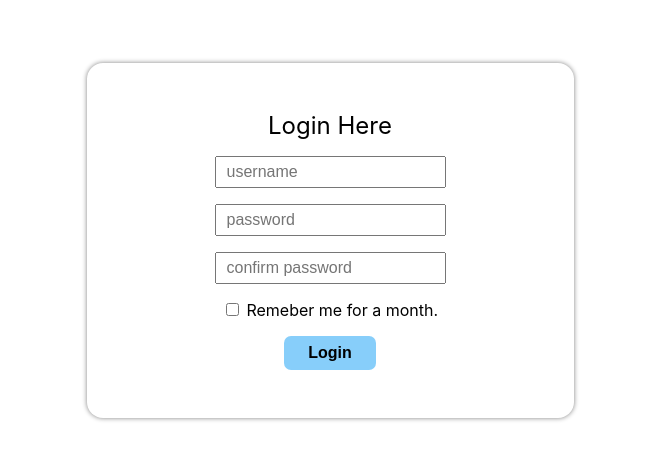
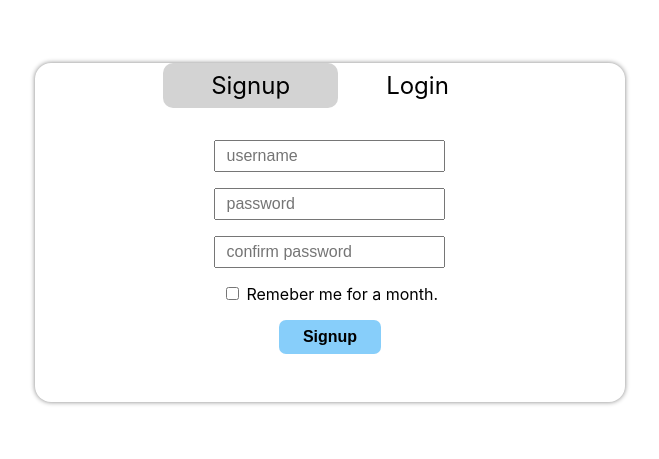
Before and after one commit to mahadi-xlr8/group-chat-with-socket-io, a React (Create React App) app in the folder frontend/: page / in a window 1280 px wide. Shown: the part 177-636 px from the top of the page, without its empty margins (310-969 px from the left). Built offline with nearby package versions, Linux system fonts and the light colour scheme; no server answers.

Commit message:
frontend fixed

```diff
--- a/frontend/src/App.jsx
+++ b/frontend/src/App.jsx
@@ -9,34 +9,21 @@ class App extends React.Component {
   };
   constructor() {
     super();
+    let cookie = document.cookie.split("=");
+    const token = cookie[1];
+    axios
+      .post("/login/auto", { token })
+      .then((res) => {
+        this.setState({ username: res.data.username, login: true });
+      })
+      .catch((err) => console.error(err.message));
   }
-  validateUserLogin = () => {
-    let cookie = document.cookie.split(",");
-    const data = {};
-    cookie.map((e, index) => {
-      let temp = e.split("=");
-      let name = "username";
-      if (index === 1) {
-        name = "password";
-      }
-      data[name] = temp[1];
-    });
-    axios
-      .post("/login/validate", data)
-      .then((res) => {
-        if (res.data === true) {
-          this.setState({ login: true, username: data.username });
-        }
-      })
-      .catch((err) => console.log(err));
-  };
 
   handleLogin = (username) => {
     this.setState({ login: true, username: username });
   };
 
   render() {
-    this.validateUserLogin()
     return this.state.login ? (
       <Chat username={this.state.username} />
     ) : (
--- a/frontend/src/chatPage.jsx
+++ b/frontend/src/chatPage.jsx
@@ -12,7 +12,9 @@ class Chat extends React.Component {
   constructor() {
     axios
       .get("/chat/all")
-      .then((res) => (this.state.chat = res.data))
+      .then((res) => {
+        this.setState({ chat: res.data });
+      })
       .catch((err) => console.log(err));
     super();
   }
--- /dev/null
+++ b/frontend/src/components/login.jsx
@@ -0,0 +1,46 @@
+const LoginComponent = (props) => {
+  return (
+    <>
+      <main>
+        <div className="username">
+          <input
+            type="text"
+            name=""
+            id=""
+            placeholder="username"
+            value={props.username}
+            onChange={(e) => props.setUsername(e.target.value)}
+          />
+        </div>
+        <div className="password">
+          <input
+            type="password"
+            name=""
+            id=""
+            placeholder="password"
+            value={props.password}
+            onChange={(e) => props.setPassword(e.target.value)}
+          />
+        </div>
+
+      </main>
+      <div className="checkbox">
+        <input
+          type="checkbox"
+          name=""
+          id="checkbox"
+          checked={props.checkbox}
+          onClick={() => {
+            props.setCheckbox(!props.checkbox);
+          }}
+        />
+        <label htmlFor="checkbox"> Remeber me for a month.</label>
+      </div>
+      <button className="btn btn-login" onClick={props.onClick}>
+        Login
+      </button>
+    </>
+  );
+};
+
+export default LoginComponent;
--- /dev/null
+++ b/frontend/src/components/signup.jsx
@@ -0,0 +1,55 @@
+const Signup = (props) => {
+  return (
+    <>
+      <main>
+        <div className="username">
+          <input
+            type="text"
+            name=""
+            id=""
+            placeholder="username"
+            value={props.username}
+            onChange={(e) => props.setUsername(e.target.value)}
+          />
+        </div>
+        <div className="password">
+          <input
+            type="password"
+            name=""
+            id=""
+            placeholder="password"
+            value={props.password}
+            onChange={(e) => props.setPassword(e.target.value)}
+          />
+        </div>
+        <div className="password">
+          <input
+            type="password"
+            name=""
+            id=""
+            placeholder="confirm password"
+            value={props.cpassword}
+            onChange={(e) => props.setcPassword(e.target.value)}
+          />
+        </div>
+      </main>
+      <div className="checkbox">
+        <input
+          type="checkbox"
+          name=""
+          id="checkbox"
+          checked={props.checkbox}
+          onClick={() => {
+            props.setCheckbox(!props.checkbox);
+          }}
+        />
+        <label htmlFor="checkbox"> Remeber me for a month.</label>
+      </div>
+      <button className="btn btn-login" onClick={props.handleLogin}>
+        Signup
+      </button>
+    </>
+  );
+};
+
+export default Signup;
--- a/frontend/src/login.jsx
+++ b/frontend/src/login.jsx
@@ -1,92 +1,119 @@
 import React, { Component } from "react";
 import "./style.css";
-import { Link } from "react-router-dom";
 import { useState } from "react";
 import axios from "axios";
+import Signup from "./components/signup";
+import LoginComponent from "./components/login";
 
 const Login = (props) => {
   const [username, setUsername] = useState("");
   const [password, setPassword] = useState("");
   const [cpassword, setcPassword] = useState("");
+  const [signup, setSignup] = useState(true);
   const [checkbox, setCheckbox] = useState(false);
-  const handleLogin = () => {
+
+  const setCockie = function (numberOfDaysToAdd = 0, accessToken) {
+    var someDate = new Date();
+    var result = someDate.setDate(someDate.getDate() + numberOfDaysToAdd);
+
+    let temp = new Date(result).toUTCString();
+    document.cookie = `accessToken=${accessToken}; expires= ${temp}`;
+  };
+
+  const handleSignup = () => {
     if (
       password === cpassword &&
-      username.length >= 1 &&
-      username.length <= 10
+      username.length >= 3 &&
+      username.length <= 255 &&
+      password.length >= 1
     ) {
+      console.log("inside the button!");
       axios
-        .post("/login", {
+        .post("/signup", {
           username,
           password,
         })
-        .then((res) => console.log("data added to the database!"))
+        .then((res) => {
+          const token = res.headers["x-access-token"];
+          console.log("access token: ",token)
+          if (checkbox) {
+            setCockie(30, token);
+          }
+          props.changeLogin(username);
+          setUsername("");
+          setPassword("");
+          setcPassword("");
+        })
         .catch((err) => console.log(err));
-      var someDate = new Date();
-      var numberOfDaysToAdd = 0;
-      if (checkbox) {
-        numberOfDaysToAdd = 30;
-      }
-      var result = someDate.setDate(someDate.getDate() + numberOfDaysToAdd);
-
-      let temp = new Date(result).toUTCString();
-      document.cookie = `username=${username}, password=${password}; expires= ${temp}`;
-      props.changeLogin(username);
     }
 
     //let x = decodeURIComponent(document.cookie);
   };
+
+  const handleLogin = () => {
+    if (
+      username.length >= 3 &&
+      username.length <= 255 &&
+      password.length >= 5 &&
+      password.length <= 225
+    ) {
+      axios
+        .post("/login", { username, password })
+        .then((res) => {
+          const token = res.headers["x-access-token"];
+          console.log("access token: ",token)
+          if (checkbox) {
+            setCockie(30, token);
+          }
+          props.changeLogin(username);
+          setUsername("");
+          setPassword("");
+          setcPassword("");
+        })
+        .catch((err) => console.error(err.message));
+    }
+  };
+
   return (
     <>
       <div className="body">
-        <header>Login Here</header>
-        <main>
-          <div className="username">
-            <input
-              type="text"
-              name=""
-              id=""
-              placeholder="username"
-              value={username}
-              onChange={(e) => setUsername(e.target.value)}
-            />
+        <header className="login-header">
+          <div
+            className={signup ? "selected" : ""}
+            onClick={() => setSignup(true)}
+          >
+            Signup
           </div>
-          <div className="password">
-            <input
-              type="password"
-              name=""
-              id=""
-              placeholder="password"
-              value={password}
-              onChange={(e) => setPassword(e.target.value)}
-            />
+          <div
+            className={!signup ? "selected" : ""}
+            onClick={() => setSignup(false)}
+          >
+            Login
           </div>
-          <div className="password">
-            <input
-              type="password"
-              name=""
-              id=""
-              placeholder="confirm password"
-              value={cpassword}
-              onChange={(e) => setcPassword(e.target.value)}
-            />
-          </div>
-        </main>
-        <div className="checkbox">
-          <input
-            type="checkbox"
-            name=""
-            id="checkbox"
-            checked={checkbox}
-            onClick={() => {
-              setCheckbox(!checkbox);
-            }}
+        </header>
+        {signup ? (
+          <Signup
+            username={username}
+            setUsername={setUsername}
+            password={password}
+            setPassword={setPassword}
+            cpassword={cpassword}
+            setcPassword={setcPassword}
+            checkbox={checkbox}
+            setCheckbox={setCheckbox}
+            handleLogin={handleSignup}
           />
-          <label htmlFor="checkbox"> Remeber me for a month.</label>
-        </div>
-        <button className="btn btn-login" onClick={handleLogin}>
-          Login
-        </button>
+        ) : (
+          <LoginComponent
+            username={username}
+            setUsername={setUsername}
+            password={password}
+            setPassword={setPassword}
+            checkbox={checkbox}
+            setCheckbox={setCheckbox}
+            onClick={handleLogin}
+          />
+        )}
       </div>
     </>
   );
--- a/frontend/src/style.css
+++ b/frontend/src/style.css
@@ -110,3 +110,22 @@
   flex-direction: row-reverse;
   margin-top: 2px;
 }
+
+
+.body .login-header{
+  display: flex;
+  justify-content: space-around;
+  width: 100%;
+  margin-top: 0;
+}
+.body .login-header div{
+  padding: .5rem 3rem;
+  border-radius: 10px;
+  cursor: pointer;
+}
+.body .login-header .selected{
+background-color: lightgray;
+}
+.body{
+  padding-top: 0px;
+}
```
Also changed, not shown: 2 other files (tests, documents, lock files or other folders).
